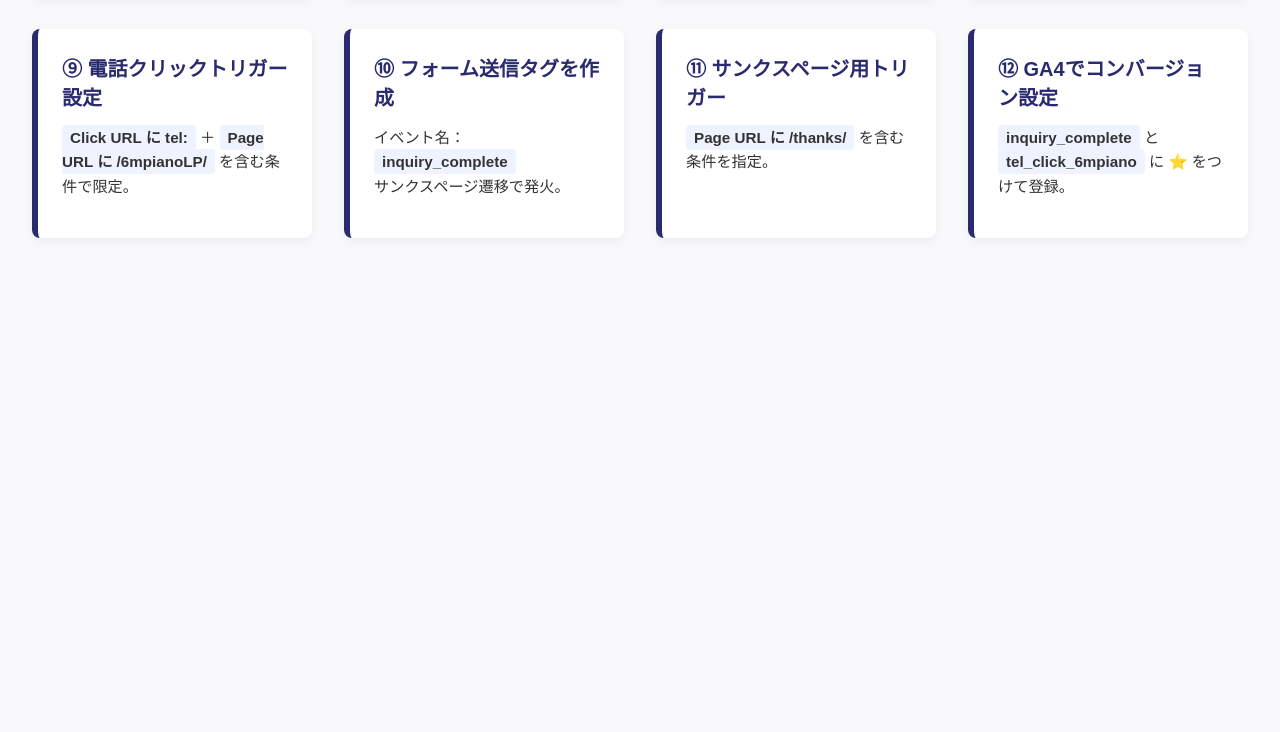
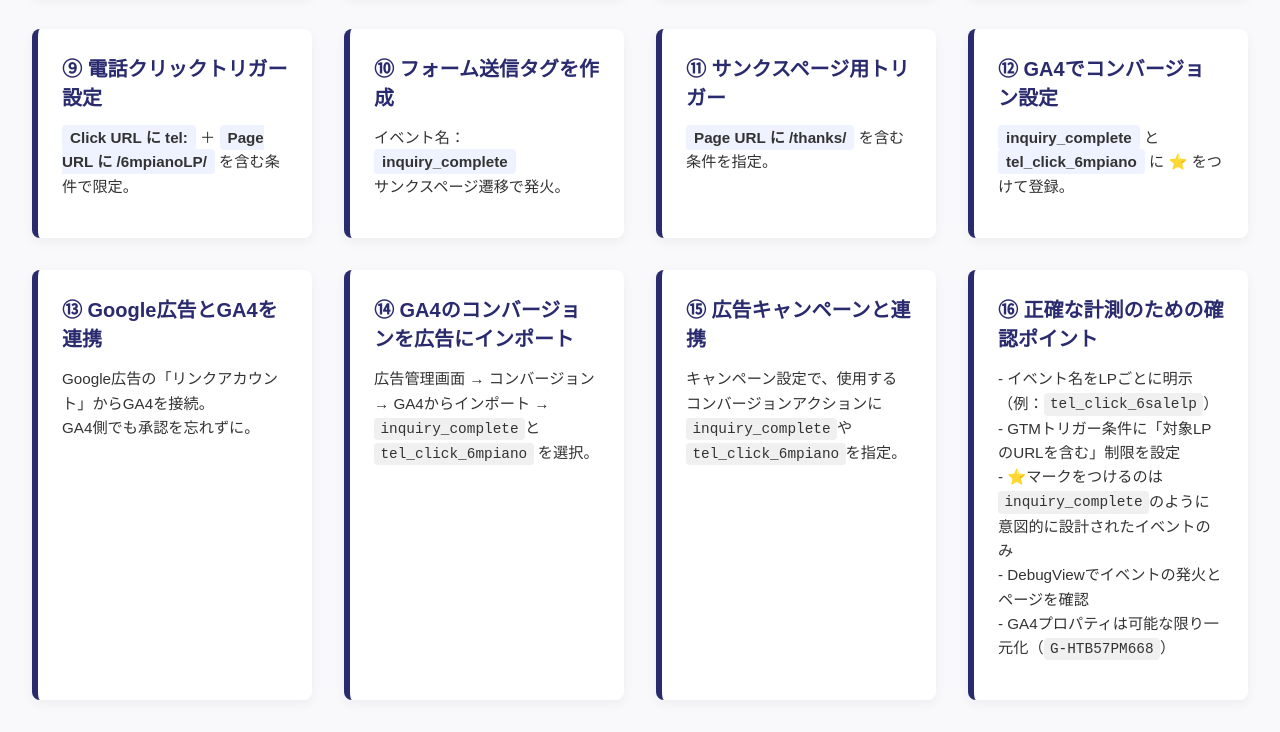
Before and after one commit to kens-pro/ga4-gtm-setup, a plain HTML site: page index.html in a window 1280 px wide. Shown: the part 687-1419 px from the top of the page. Before the commit the page ends 957 px from the top, so only its background shows below. Drawn offline with Linux system fonts and the light colour scheme.

Commit message:
koukokumoireru

```diff
--- a/index.html
+++ b/index.html
@@ -3,7 +3,7 @@
 <head>
   <meta charset="UTF-8">
   <meta name="viewport" content="width=device-width, initial-scale=1.0">
-  <title>LP計測設定フロー＋GitHubアップ手順</title>
+  <title>LP計測＋広告連携フロー</title>
   <style>
     body {
       font-family: 'Noto Sans JP', sans-serif;
@@ -54,7 +54,7 @@
   </style>
 </head>
 <body>
-  <h1>LP計測フロー（電話クリック & フォーム送信＋GitHub公開）</h1>
+  <h1>LP計測 + GitHub公開 + 広告連携フロー（シンプル＆正確）</h1>
   <div class="flow-container">
     <div class="step">
       <h2>① ローカルフォルダの準備</h2>
@@ -104,6 +104,28 @@
       <h2>⑫ GA4でコンバージョン設定</h2>
       <p><span class="highlight">inquiry_complete</span> と <span class="highlight">tel_click_6mpiano</span> に ⭐ をつけて登録。</p>
     </div>
+    <div class="step">
+      <h2>⑬ Google広告とGA4を連携</h2>
+      <p>Google広告の「リンクアカウント」からGA4を接続。<br>GA4側でも承認を忘れずに。</p>
+    </div>
+    <div class="step">
+      <h2>⑭ GA4のコンバージョンを広告にインポート</h2>
+      <p>広告管理画面 → コンバージョン → GA4からインポート →<br><code>inquiry_complete</code>と<code>tel_click_6mpiano</code> を選択。</p>
+    </div>
+    <div class="step">
+      <h2>⑮ 広告キャンペーンと連携</h2>
+      <p>キャンペーン設定で、使用するコンバージョンアクションに<br><code>inquiry_complete</code>や<code>tel_click_6mpiano</code>を指定。</p>
+    </div>
+    <div class="step">
+      <h2>⑯ 正確な計測のための確認ポイント</h2>
+      <p>
+        - イベント名をLPごとに明示（例：<code>tel_click_6salelp</code>）<br>
+        - GTMトリガー条件に「対象LPのURLを含む」制限を設定<br>
+        - ⭐マークをつけるのは<code>inquiry_complete</code>のように意図的に設計されたイベントのみ<br>
+        - DebugViewでイベントの発火とページを確認<br>
+        - GA4プロパティは可能な限り一元化（<code>G-HTB57PM668</code>）
+      </p>
+    </div>
   </div>
 </body>
 </html>
```
